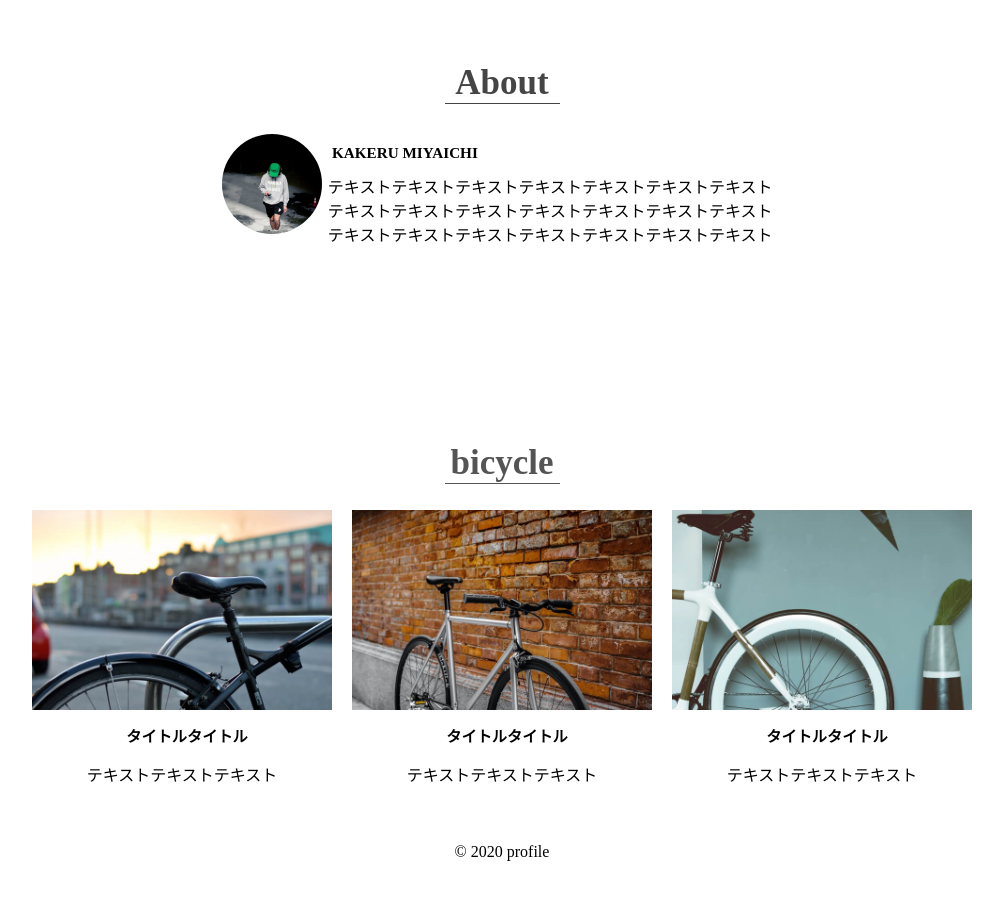
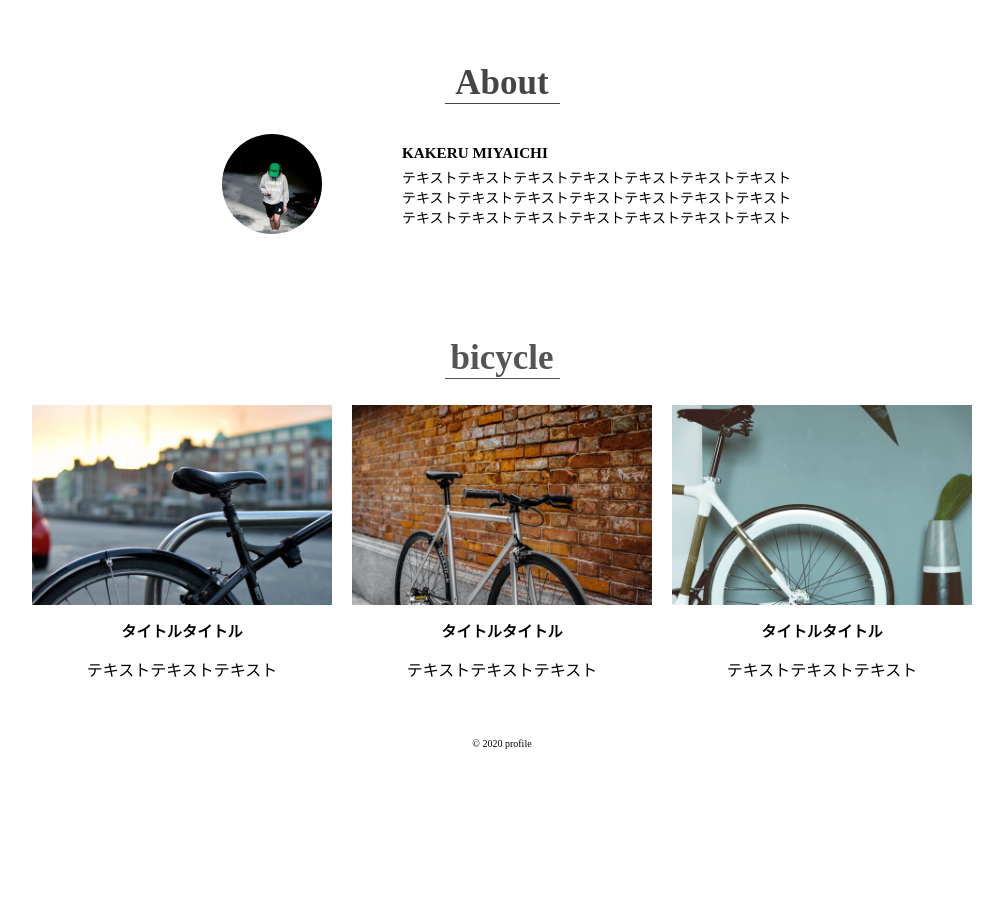
Before and after one commit to TakanoriShima/bicycle, a plain HTML site: page index.html in a window 1280 px wide. Shown: the part 662-1562 px from the top of the page, without its empty margins (138-1141 px from the left). After the commit the page ends 1411 px from the top, so only its background shows below. Drawn offline with Linux system fonts and the light colour scheme.

Commit message:
微調整

```diff
--- a/index.html
+++ b/index.html
@@ -11,25 +11,27 @@
             <img src="img/logo.svg" alt="bicycle">
             <nav>
                 <ul>
-                    <li><a class=”button_css” href="#about">About</a></li>
-                    <li><a class=”button_css” href="#bicycle">Bicycle</a></li>
+                    <li><a class="button_css" href="#about">About</a></li>
+                    <li><a class="button_css" href="#bicycle">Bicycle</a></li>
                 </ul>
             </nav>
         </header>
         <main>
             <div id="mainvisual">
-                <img src="img/mainvisual.jpg">
+                <img src="img/mainvisual.jpg" alt="mainvisual">
             </div>
             <section id="about">
                 <h2>About</h2>
                 <div class="about">
                     <img src="img/about.jpg" alt="about">
+                    <div id="content">
                         <h3>KAKERU MIYAICHI</h3>
                         <P>
                             テキストテキストテキストテキストテキストテキストテキスト<br>
                             テキストテキストテキストテキストテキストテキストテキスト<br>
                             テキストテキストテキストテキストテキストテキストテキスト<br>
                         </P>
+                    </div>
                 </div>
             </section>
             <section id="bicycle">
@@ -54,7 +56,7 @@
             </section>
         </main>
         <footer>
-            © 2020 profile
+            &copy; 2020 profile
         </footer>
     </body>
 </html>
--- a/style.css
+++ b/style.css
@@ -1,6 +1,6 @@
 @charset "utf-8";
 body {
-    height: 200vh;
+    height: 147vh;
     margin: 0;
 }
 header {
@@ -37,7 +37,7 @@ div#mainvisual {
 section#about {
     width: 960px;
     margin: 0 auto;
-    height: 400px;
+    height: 295px;
     padding: 0 4%;
     margin-top: 65px;
 }
@@ -50,7 +50,7 @@ section#about {
     color: #000000ba;
 }
 .about {
-    height: 200px;
+    height: 120px;
     margin-top: 30px;
     display: flex;
 }
@@ -61,15 +61,23 @@ section#about {
     margin-left: 200px;
 }
 h3 {
-    margin-left: 10px;
+    /* margin-left: 10px; */
     font-size: 95%;
-    text-align: center;
+    /* text-align: center; */
     margin-top: 10px;
+    margin-bottom: 0;
 }
-#about p {
-    margin-left: -150px;
-    margin-top: 40px;
+div#content {
+    margin-left: 80px;
 }
+#content p {
+    font-size: 14px;
+    margin-top: 5px;
+}
+/*#about p {*/
+/*    margin-left: -150px;*/
+/*    margin-top: 40px;*/
+/*}*/
 #bicycle h2 {
     width: 115px;
     margin: 0 auto;
@@ -77,6 +85,13 @@ h3 {
     font-size: 35px;
     border-bottom: solid 1px;
     color: #000000ab;
+}
+#bicycle h3 {
+    /* margin-left: 10px; */
+    font-size: 95%;
+    text-align: center;
+    margin-top: 10px;
+    margin-bottom: 0;
 }
 .bicycle{
     width: 300px;
@@ -87,6 +102,7 @@ h3 {
 }
 footer {
     text-align: center;
+    font-size: 10px;
 }
 section#bicycle {
     width: 960px;
```
Lines whose indentation alone changed are shown as unchanged.
